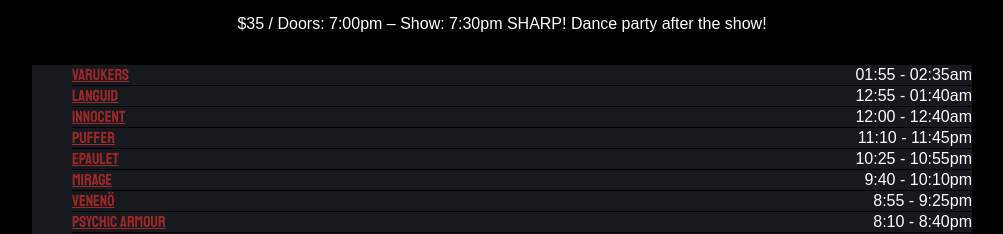
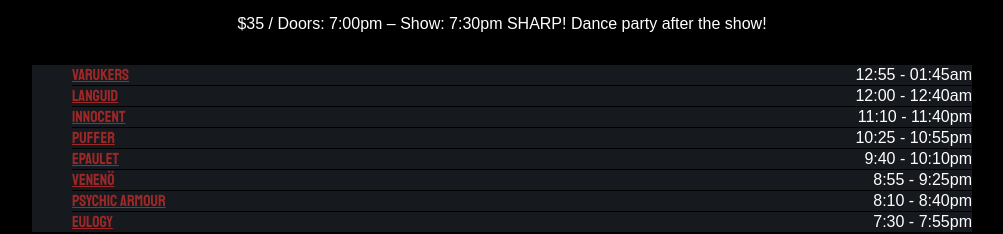
Before and after one commit to xVlSax/varningproductions, a Vue app: page /#/festival in a window 1280 px wide. Shown: the part 4365-4599 px from the top of the page, without its empty margins (138-1141 px from the left). Built offline with nearby package versions, Linux system fonts and the light colour scheme.

Commit message:
updated schedule

```diff
--- a/src/components/FestivalSection.vue
+++ b/src/components/FestivalSection.vue
@@ -91,7 +91,7 @@ const festivalFlyers = [
     alt: 'Thursday Flyer',
     title: 'Thursday Show – September 11th',
     location: 'Piranha Bar - 680 W. Saint-Catherine St. (Basement)',
-    details: '$35 / Doors: 7:00pm – Show: 7:30pm SHARP!',
+    details: '$35 / Doors: 6:30pm – Show: 7:30pm SHARP!',
     lineup: [
       { name: 'Träume', time: '12:00 - 12:40am', link: 'https://traumepunk.bandcamp.com/' },
       {
@@ -162,27 +162,22 @@ const festivalFlyers = [
     location: 'Piranha Bar - 680 W. Saint-Catherine St. (2nd floor)',
     details: '$35 / Doors: 7:00pm – Show: 7:30pm SHARP! Dance party after the show!',
     lineup: [
-      { name: 'Varukers', time: '01:55 - 02:35am', link: 'https://thevarukers.bandcamp.com/music' },
-      { name: 'Languid', time: '12:55 - 01:40am', link: 'https://languidpunk.bandcamp.com/music' },
+      { name: 'Varukers', time: '12:55 - 01:45am', link: 'https://thevarukers.bandcamp.com/music' },
+      { name: 'Languid', time: '12:00 - 12:40am', link: 'https://languidpunk.bandcamp.com/music' },
       {
         name: 'Innocent',
-        time: '12:00 - 12:40am',
+        time: '11:10 - 11:40pm',
         link: 'https://innocentpunk.bandcamp.com/album/architects-of-despair',
       },
       {
         name: 'Puffer',
-        time: '11:10 - 11:45pm',
+        time: '10:25 - 10:55pm',
         link: 'https://puffpuffpuff.bandcamp.com/album/demo',
       },
       {
         name: 'Epaulet',
-        time: '10:25 - 10:55pm',
+        time: '9:40 - 10:10pm',
         link: 'https://epaulet.bandcamp.com/album/cries-from-bondage',
-      },
-      {
-        name: 'Mirage',
-        time: '9:40 - 10:10pm',
-        link: 'https://roachlegrecords.bandcamp.com/album/immagini-postume',
       },
       {
         name: 'Venenö',
@@ -208,10 +203,15 @@ const festivalFlyers = [
     details: '$20 / Doors: 12:30pm – Show: 1:30pm SHARP!',
     lineup: [
       {
-        name: 'Cross',
+        name: 'Mirage',
         time: '3:35 - 4:15pm',
-        link: 'https://roachlegrecords.bandcamp.com/album/no-beginning-no-end',
+        link: 'https://roachlegrecords.bandcamp.com/album/immagini-postume',
       },
+      // {
+      //   name: 'Cross',
+      //   time: '3:35 - 4:15pm',
+      //   link: 'https://roachlegrecords.bandcamp.com/album/no-beginning-no-end',
+      // },
       { name: 'Cell Deth', time: '2:50 - 3:10pm', link: 'https://celldeth.bandcamp.com/' },
       { name: 'Endform', time: '2:05 - 2:35pm', link: 'https://endform.bandcamp.com/' },
       {
@@ -235,12 +235,12 @@ const festivalFlyers = [
       },
       { name: 'Lifelessdark', time: '10:20 - 10:55pm', link: 'https://lifelessdark.bandcamp.com/' },
       {
-        name: 'Yellowcake',
+        name: 'Alement',
         time: '9:25 - 10:05pm',
-        link: 'https://yellowcakephx.bandcamp.com/album/can-you-see-the-future',
+        link: 'https://alement.bandcamp.com/album/banished-sphere',
       },
       {
-        name: 'Metallian',
+        name: 'Metalian',
         time: '8:40 - 9:10pm',
         link: 'https://metalian.bandcamp.com/album/beyond-the-wall',
       },
```
